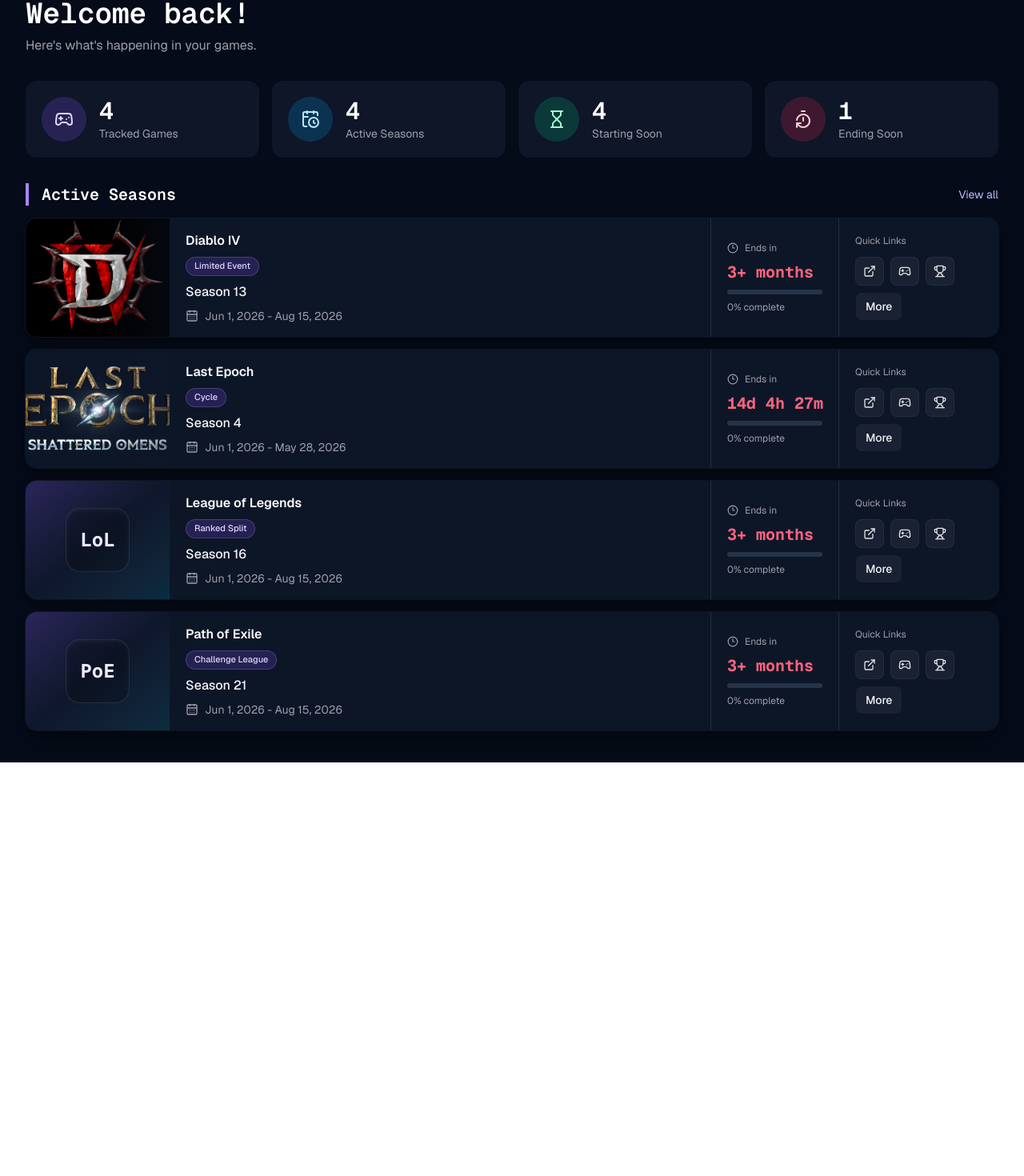
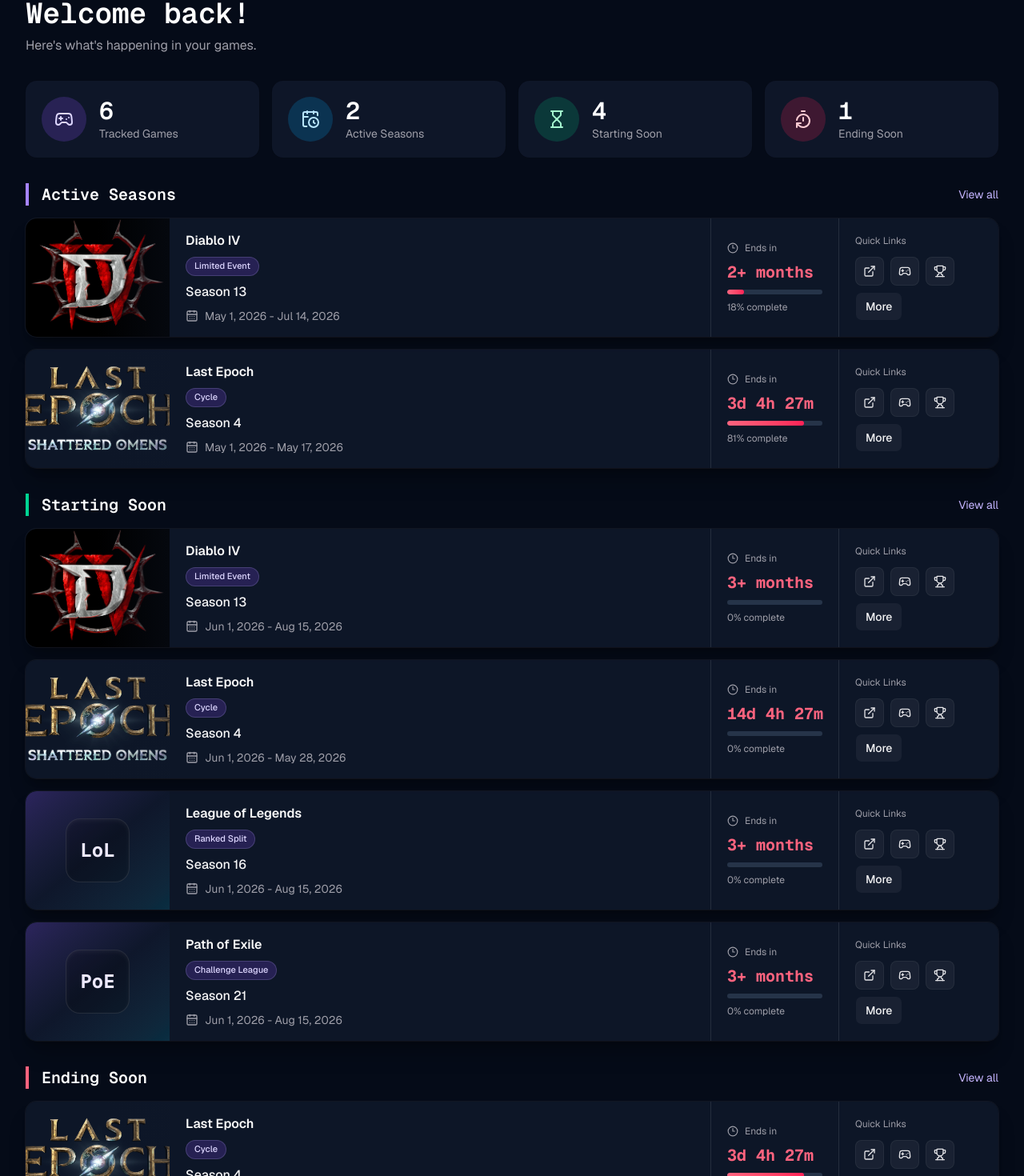
Before and after one commit to SteinGansmoe/lanestomp, a Next.js app: page / in a window 1280 px wide. Shown: the part 140-1610 px from the top of the page at 80% size. Before the commit the page ends 1093 px from the top, so only its background shows below. Built offline with nearby package versions, Linux system fonts and the light colour scheme.

Commit message:
Added more seasonal options like Starting soon and Ending soon sections

```diff
--- a/src/components/season-dashboard.tsx
+++ b/src/components/season-dashboard.tsx
@@ -13,18 +13,34 @@
 import { Card } from "@/src/components/ui/card";
 import type { Game } from "@/src/data/games";
 
+const dayInMs = 1000 * 60 * 60 * 24;
+
+function getSeasonStart(game: Game) {
+  return new Date(`${game.season.startDate}T00:00:00`).getTime();
+}
+
+function getSeasonEnd(game: Game) {
+  return new Date(`${game.season.endDate}T23:59:59`).getTime();
+}
+
+function isActiveSeason(game: Game) {
+  const now = new Date().getTime();
+
+  return getSeasonStart(game) <= now && getSeasonEnd(game) >= now;
+}
+
 function isEndingSoon(game: Game) {
   const end = new Date(`${game.season.endDate}T23:59:59`).getTime();
   const now = new Date().getTime();
-  const daysLeft = Math.ceil((end - now) / (1000 * 60 * 60 * 24));
+  const daysLeft = Math.ceil((end - now) / dayInMs);
 
-  return daysLeft >= 0 && daysLeft <= 30;
+  return daysLeft >= 0 && daysLeft <= 7;
 }
 
 function isStartingSoon(game: Game) {
   const start = new Date(`${game.season.startDate}T00:00:00`).getTime();
   const now = new Date().getTime();
-  const daysUntilStart = Math.ceil((start - now) / (1000 * 60 * 60 * 24));
+  const daysUntilStart = Math.ceil((start - now) / dayInMs);
 
   return daysUntilStart >= 0 && daysUntilStart <= 30;
 }
@@ -49,6 +65,45 @@
     .includes(normalizedSearch);
 }
 
+function SeasonSection({
+  borderClassName,
+  emptyMessage,
+  games,
+  title,
+}: {
+  borderClassName: string;
+  emptyMessage: string;
+  games: Game[];
+  title: string;
+}) {
+  return (
+    <section className="space-y-4">
+      <div className="flex items-center justify-between">
+        <h2
+          className={`border-l-4 pl-4 font-mono text-xl font-semibold ${borderClassName}`}
+        >
+          {title}
+        </h2>
+        <a className="text-sm text-violet-300" href="#">
+          View all
+        </a>
+      </div>
+
+      {games.length > 0 ? (
+        <div className="space-y-4">
+          {games.map((game) => (
+            <GameCard key={game.id} game={game} />
+          ))}
+        </div>
+      ) : (
+        <Card className="border-white/10 bg-[#10182b]/90 p-8 text-center text-zinc-300">
+          {emptyMessage}
+        </Card>
+      )}
+    </section>
+  );
+}
+
 export function SeasonDashboard({ games }: { games: Game[] }) {
   const [search, setSearch] = useState("");
   const [debouncedSearch, setDebouncedSearch] = useState("");
@@ -65,6 +120,9 @@
     () => games.filter((game) => gameMatchesSearch(game, debouncedSearch)),
     [debouncedSearch, games]
   );
+  const activeGames = filteredGames.filter(isActiveSeason);
+  const startingSoonGames = filteredGames.filter(isStartingSoon);
+  const endingSoonGames = filteredGames.filter(isEndingSoon);
 
   const stats = [
     {
@@ -75,19 +133,19 @@
     },
     {
       label: "Active Seasons",
-      value: filteredGames.length,
+      value: activeGames.length,
       icon: CalendarClock,
       className: "bg-sky-500/20 text-sky-200",
     },
     {
       label: "Starting Soon",
-      value: filteredGames.filter(isStartingSoon).length,
+      value: startingSoonGames.length,
       icon: Hourglass,
       className: "bg-emerald-500/20 text-emerald-200",
     },
     {
       label: "Ending Soon",
-      value: filteredGames.filter(isEndingSoon).length,
+      value: endingSoonGames.length,
       icon: TimerReset,
       className: "bg-rose-500/20 text-rose-200",
     },
@@ -132,28 +190,26 @@
           })}
         </div>
 
-        <section className="space-y-4">
-          <div className="flex items-center justify-between">
-            <h2 className="border-l-4 border-violet-400 pl-4 font-mono text-xl font-semibold">
-              Active Seasons
-            </h2>
-            <a className="text-sm text-violet-300" href="#">
-              View all
-            </a>
-          </div>
+        <SeasonSection
+          borderClassName="border-violet-400"
+          emptyMessage="No active seasons match your search."
+          games={activeGames}
+          title="Active Seasons"
+        />
 
-          {filteredGames.length > 0 ? (
-            <div className="space-y-4">
-              {filteredGames.map((game) => (
-                <GameCard key={game.id} game={game} />
-              ))}
-            </div>
-          ) : (
-            <Card className="border-white/10 bg-[#10182b]/90 p-8 text-center text-zinc-300">
-              No games match your search.
-            </Card>
-          )}
-        </section>
+        <SeasonSection
+          borderClassName="border-emerald-400"
+          emptyMessage="No seasons are starting soon."
+          games={startingSoonGames}
+          title="Starting Soon"
+        />
+
+        <SeasonSection
+          borderClassName="border-rose-400"
+          emptyMessage="No seasons are ending soon."
+          games={endingSoonGames}
+          title="Ending Soon"
+        />
       </section>
     </main>
   );
--- a/src/data/games.ts
+++ b/src/data/games.ts
@@ -18,6 +18,24 @@
     ],
   },
   {
+    id: "season-13",
+    title: "Diablo IV",
+    genre: "ARPG",
+    image: "/images/d4-icon.jpg",
+    detailImage: "/images/d4-detailpage.png",
+    season: {
+      title: "Season 13",
+      type: "Limited Event",
+      startDate: "2026-05-01",
+      endDate: "2026-07-14",
+    },
+    resources: [
+      { label: "Build Guides", href: "#" },
+      { label: "Tier Lists", href: "#" },
+      { label: "Patch Notes", href: "#" },
+    ],
+  },
+  {
     id: "last-epoch",
     title: "Last Epoch",
     genre: "ARPG",
@@ -28,6 +46,24 @@
       type: "Cycle",
       startDate: "2026-06-01",
       endDate: "2026-05-28",
+    },
+    resources: [
+      { label: "Build Guides", href: "#" },
+      { label: "Tier Lists", href: "#" },
+      { label: "Patch Notes", href: "#" },
+    ],
+  },
+  {
+    id: "last-epoch-2",
+    title: "Last Epoch",
+    genre: "ARPG",
+    image: "/images/le-icon.png",
+    detailImage: "/images/le-detailpage.png",
+    season: {
+      title: "Season 4",
+      type: "Cycle",
+      startDate: "2026-05-01",
+      endDate: "2026-05-17",
     },
     resources: [
       { label: "Build Guides", href: "#" },
```
